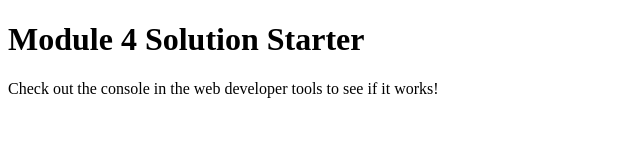
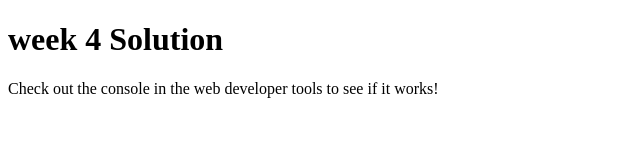
Before and after one commit to CristianRios7/Module-4, a plain HTML site: page index.html in a window 1280 px wide. Shown: the whole page, without its empty margins (0-640 px from the left). Drawn offline with Linux system fonts and the light colour scheme.

Commit message:
changes 3

```diff
--- a/index.html
+++ b/index.html
@@ -14,7 +14,7 @@
   </head>
 
   <body>
-    <h1>Module 4 Solution Starter</h1>
+    <h1>week 4 Solution </h1>
   </body>
 <p>Check out the console in the web developer tools to see if it works!</p>
 </html>
```
